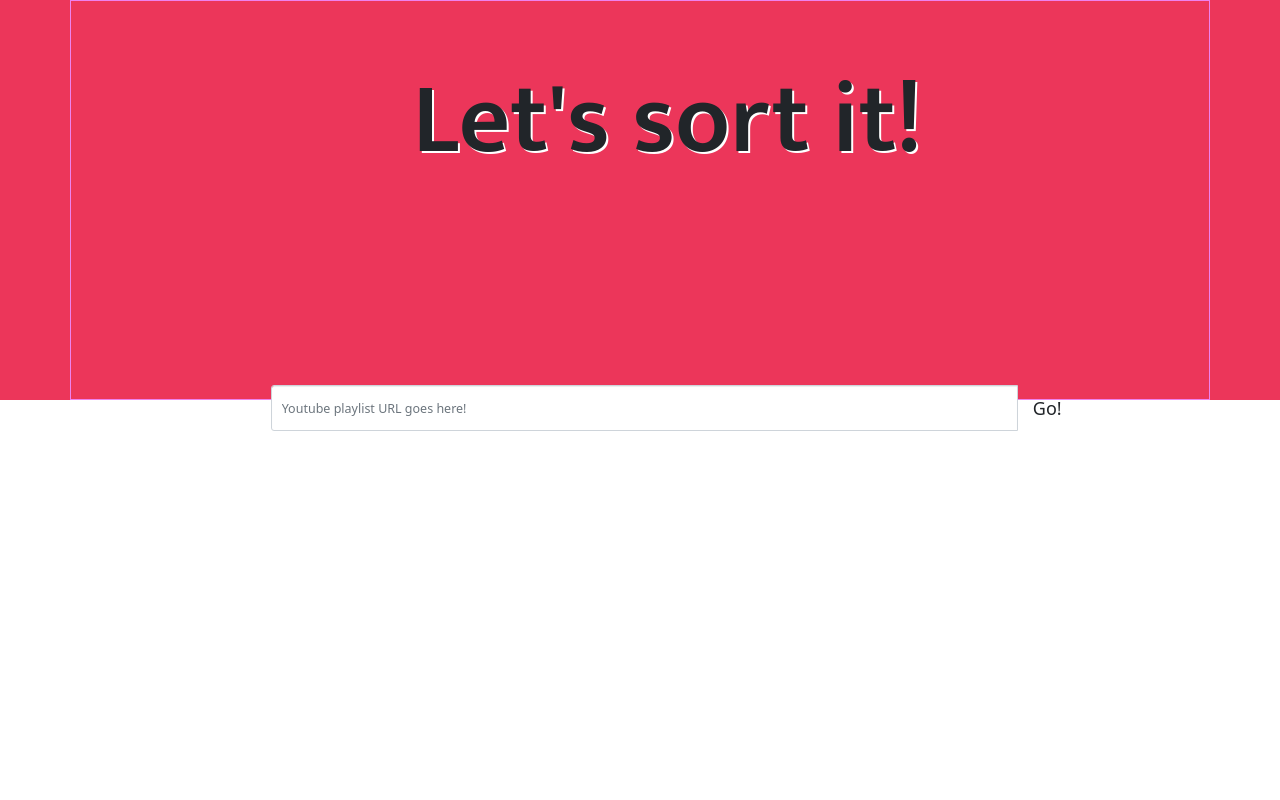
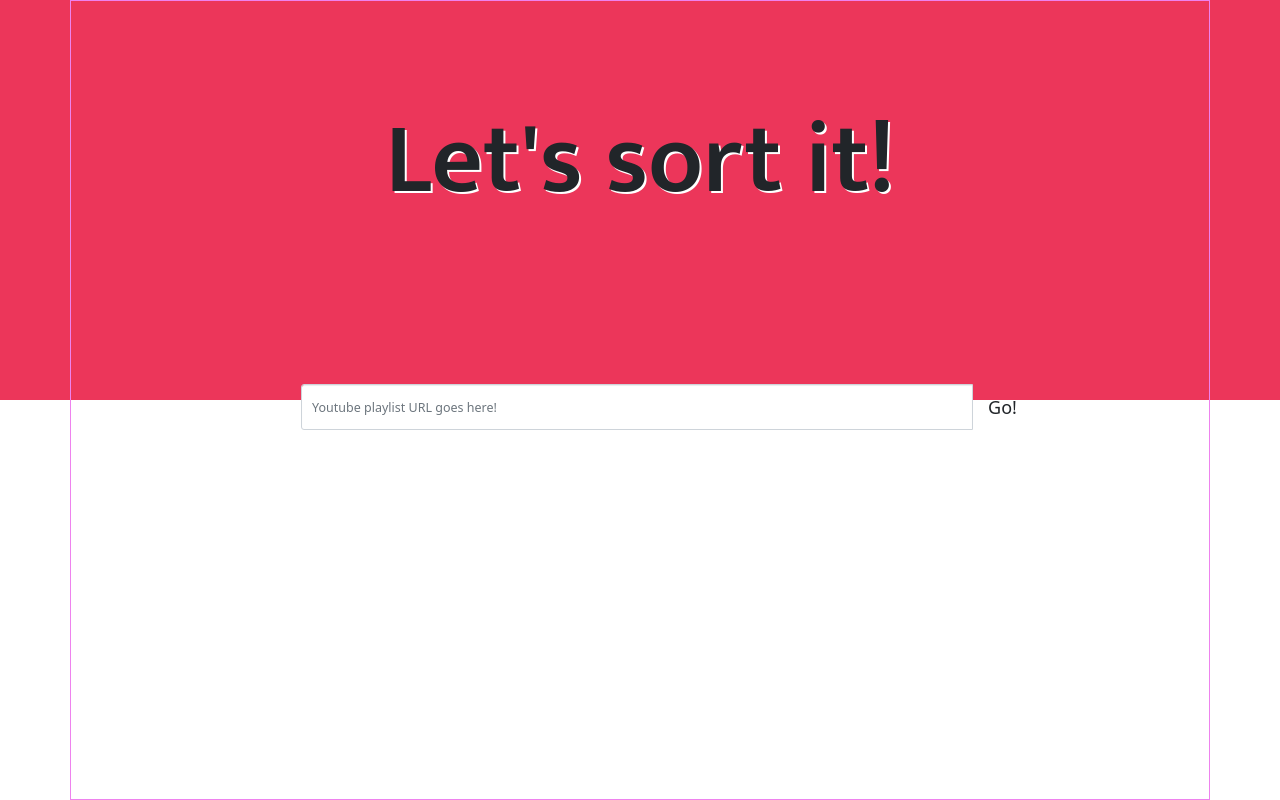
Before and after one commit to nish17/youtube-playlist-sorter, a React (Vite) app: page / in a window 1280 px wide. Built offline with nearby package versions, Linux system fonts and the light colour scheme; no server answers; a web font is replaced by a local one.

Commit message:
update styles for the main section

```diff
--- a/src/styles.css
+++ b/src/styles.css
@@ -1,7 +1,13 @@
 .main-section {
-  width: 100vw;
-  height: 50vh;
-  background-color: rgb(236, 54, 90);
+  background: -webkit-linear-gradient(180deg, #ec365a 50%, #fff 50%);
+  background: -o-linear-gradient(180deg, #ec365a 50%, #fff 50%);
+  background: -moz-linear-gradient(180deg, #ec365a 50%, #fff 50%);
+  background: linear-gradient(180deg, #ec365a 50%, #fff 50%);
+  top: 0;
+  left: 0;
+  right: 0;
+  bottom: 0;
+  height: 100vh;
 }
 
 .container {
@@ -13,10 +19,10 @@
 }
 
 .main-header {
-  /* border: 1px solid black; */
-  position: absolute;
-  top: 15%;
-  left: 30%;
+  display: flex;
+  justify-content: center;
+  flex-wrap: wrap;
+  margin-top: 10rem;
 }
 
 .main-title {
@@ -31,11 +37,16 @@
   height: 100px;
 }
 
+.dashboard {
+  /* width: 100%;
+  height: 100%; */
+}
+
 .search-bar-container {
   position: absolute;
-  top: 48vh;
-  /* left: 25em; */
-  width: 100%;
+  top: 48%;
+  left: 5%;
+  width: 90%;
 }
 
 .row {
```
